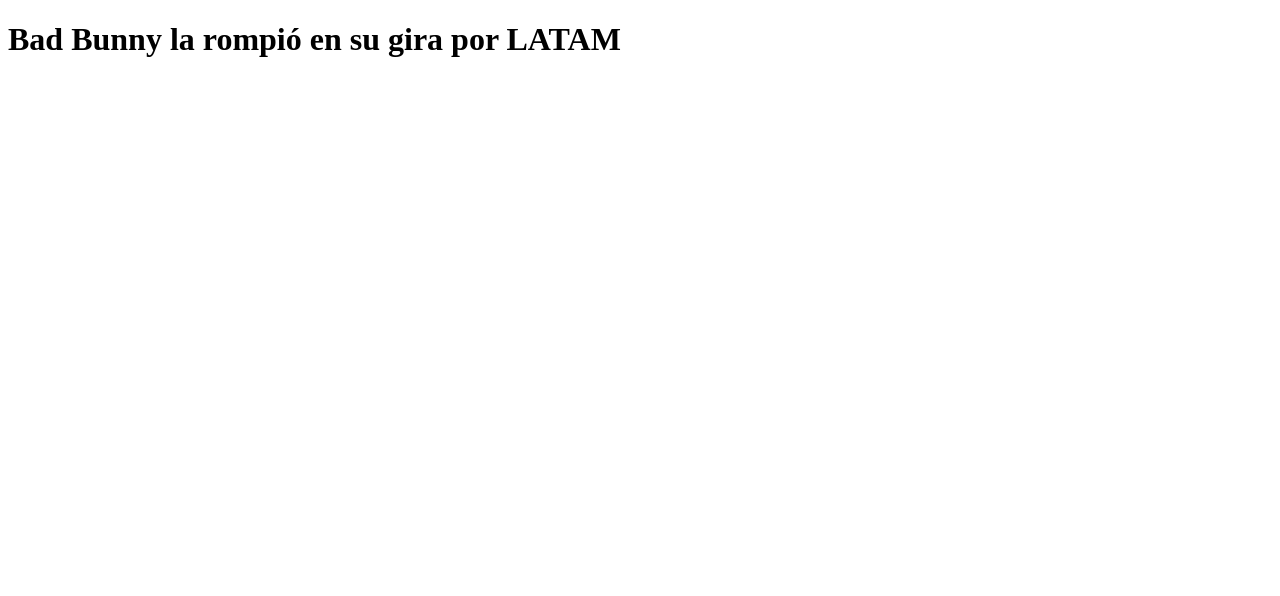
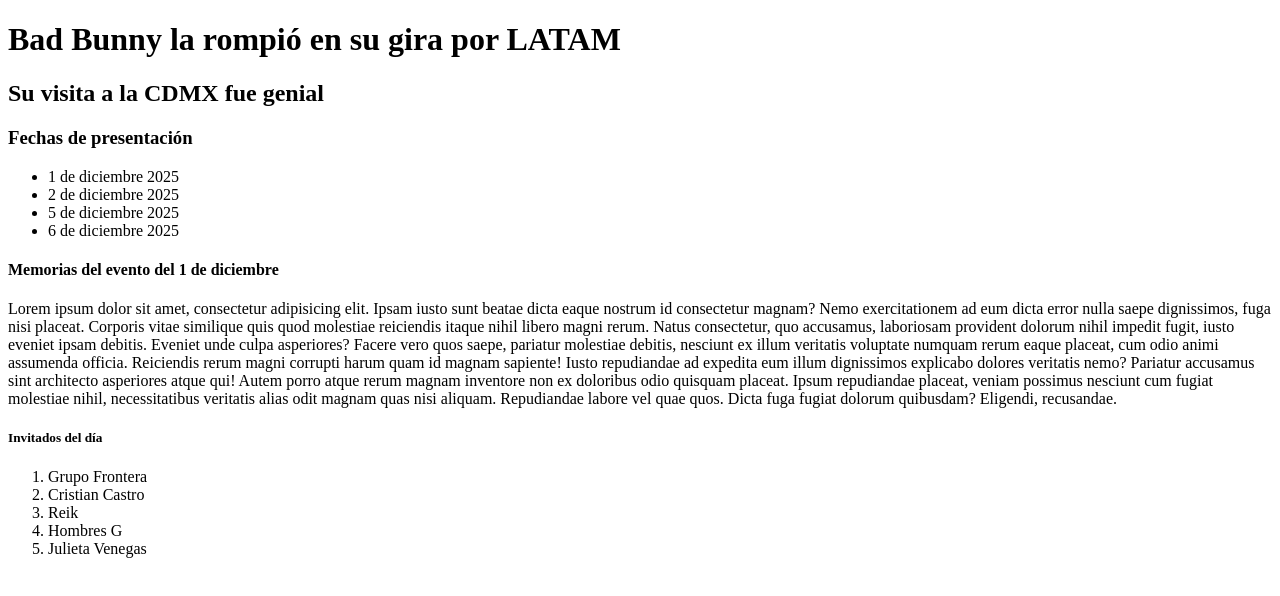
Before and after one commit to vviguerashd/Bad_Bunny_en_mexico_2025, a plain HTML site: page index.html in a window 1280 px wide. Drawn offline with Linux system fonts and the light colour scheme.

Commit message:
Agregué información de su primer fecha

```diff
--- a/index.html
+++ b/index.html
@@ -7,5 +7,29 @@
 </head>
 <body>
     <h1>Bad Bunny la rompió en su gira por LATAM</h1>
+    <h2>Su visita a la CDMX fue genial</h2>
+    <h3>Fechas de presentación</h3>
+    <ul>
+        <li>1 de diciembre 2025</li>
+        <li>2 de diciembre 2025</li>
+        <li>5 de diciembre 2025</li>
+        <li>6 de diciembre 2025</li>
+    </ul>
+
+    <h4>Memorias del evento del 1 de diciembre</h4>
+    <p>Lorem ipsum dolor sit amet, consectetur adipisicing elit. Ipsam iusto sunt beatae dicta eaque nostrum id consectetur magnam? Nemo exercitationem ad eum dicta error nulla saepe dignissimos, fuga nisi placeat.
+    Corporis vitae similique quis quod molestiae reiciendis itaque nihil libero magni rerum. Natus consectetur, quo accusamus, laboriosam provident dolorum nihil impedit fugit, iusto eveniet ipsam debitis. Eveniet unde culpa asperiores?
+    Facere vero quos saepe, pariatur molestiae debitis, nesciunt ex illum veritatis voluptate numquam rerum eaque placeat, cum odio animi assumenda officia. Reiciendis rerum magni corrupti harum quam id magnam sapiente!
+    Iusto repudiandae ad expedita eum illum dignissimos explicabo dolores veritatis nemo? Pariatur accusamus sint architecto asperiores atque qui! Autem porro atque rerum magnam inventore non ex doloribus odio quisquam placeat.
+    Ipsum repudiandae placeat, veniam possimus nesciunt cum fugiat molestiae nihil, necessitatibus veritatis alias odit magnam quas nisi aliquam. Repudiandae labore vel quae quos. Dicta fuga fugiat dolorum quibusdam? Eligendi, recusandae.</p>
+
+    <h5>Invitados del día</h5>
+    <ol>
+        <li>Grupo Frontera</li>
+        <li>Cristian Castro</li>
+        <li>Reik</li>
+        <li>Hombres G</li>
+        <li>Julieta Venegas</li>
+    </ol>
 </body>
 </html>
```
